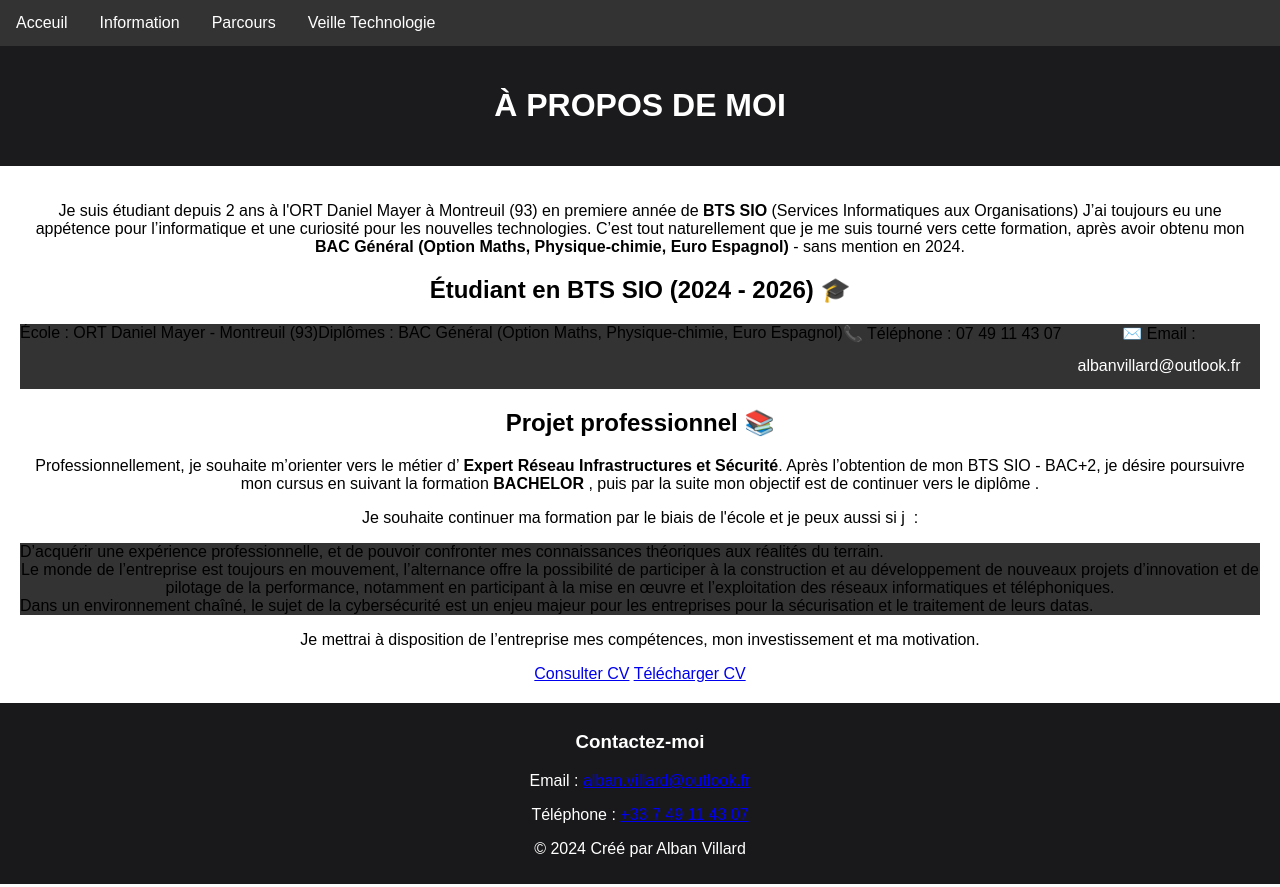
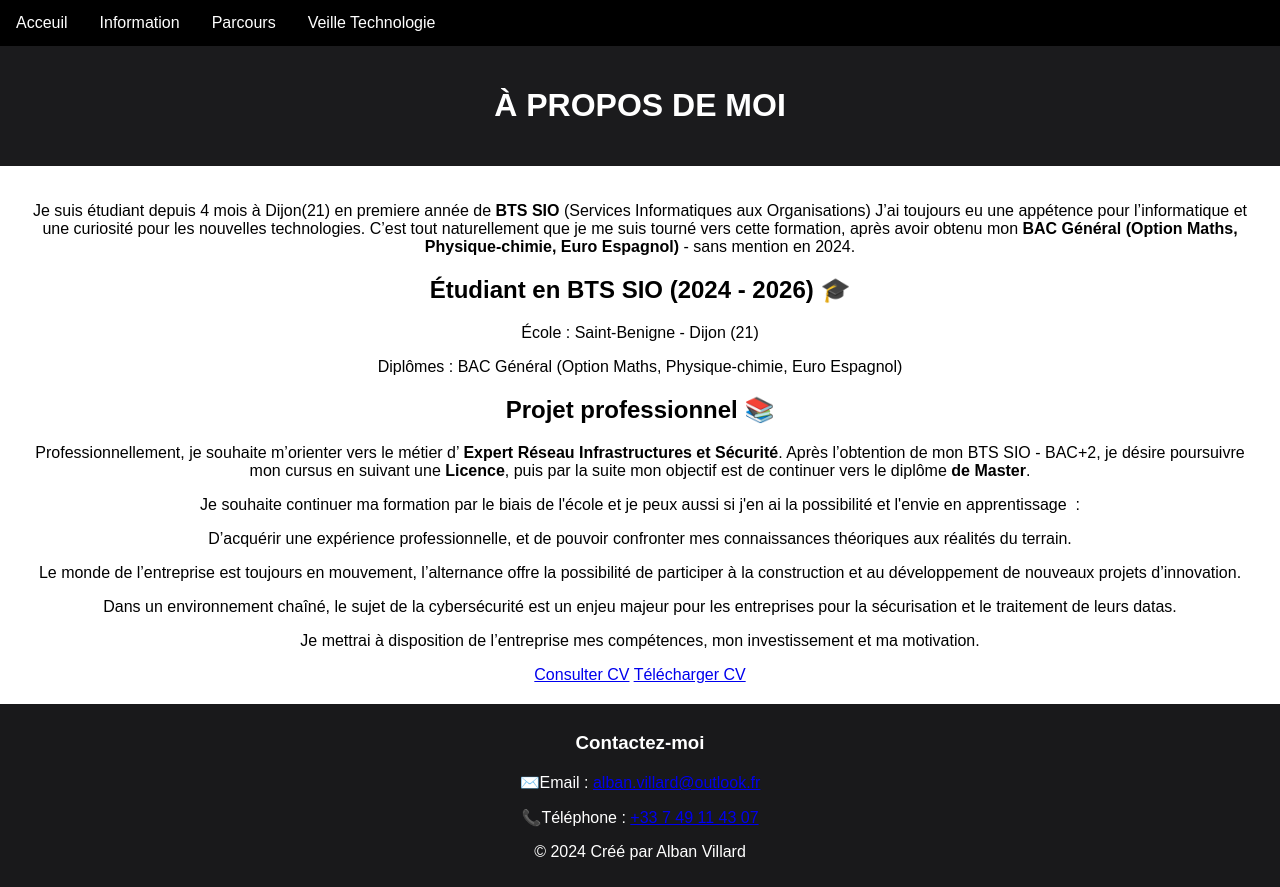
Before and after one commit to albanvillard/portfolio, a PHP site: page /information.html in a window 1280 px wide. Run offline with PHP 8.4, Linux system fonts and the light colour scheme.

Commit message:
pushecole4

```diff
--- a/information.css
+++ b/information.css
@@ -35,7 +35,7 @@ main {
 button {
     padding: 10px 20px;
     margin: 10px 0;
-    background-color: #403e49;
+    background-color: #f1f0f5;
     color: white;
     border: none;
     border-radius: 5px;
@@ -44,7 +44,7 @@ button {
 }
 
 button:hover {
-    background-color: #151518;
+    background-color: #ffffff;
 }
 
 /* Footer */
@@ -61,7 +61,7 @@ ul {
     margin: 0;
     padding: 0;
     overflow: hidden;
-    background-color: #333;
+    background-color: #000000;
   }
 
   li {
--- a/information.html
+++ b/information.html
@@ -22,19 +22,17 @@
     <main>
         <section>
             <p>
-                Je suis étudiant depuis 2 ans à l'ORT Daniel Mayer à Montreuil (93) en premiere année de
+                Je suis étudiant depuis 4 mois à Dijon(21) en premiere année de
                 <strong>BTS SIO</strong> (Services Informatiques aux Organisations)
                 J’ai toujours eu une appétence pour l’informatique et une curiosité pour les nouvelles technologies.
                 C’est tout naturellement que je me suis tourné vers cette formation, après avoir obtenu mon
                 <strong>BAC Général (Option Maths, Physique-chimie, Euro Espagnol) </strong> - sans mention en 2024.
             </p>
             <h2>Étudiant en BTS SIO (2024 - 2026) 🎓</h2>
-            <ul>
-                <li>École : ORT Daniel Mayer - Montreuil (93)</li>
-                <li>Diplômes : BAC Général (Option Maths, Physique-chimie, Euro Espagnol)</li>
-                <li>📞 Téléphone : 07 49 11 43 07</li>
-                <li>✉️ Email : <a href="mailto:albanvillard@outlook.fr">albanvillard@outlook.fr</a></li>
-            </ul>
+
+                <p>École : Saint-Benigne - Dijon (21)</p>
+                <p>Diplômes : BAC Général (Option Maths, Physique-chimie, Euro Espagnol)</p>
+
         </section>
 
         <section>
@@ -42,24 +40,25 @@
             <p>
                 Professionnellement, je souhaite m’orienter vers le métier d’
                 <strong>Expert Réseau Infrastructures et Sécurité</strong>.
-                Après l’obtention de mon BTS SIO - BAC+2, je désire poursuivre mon cursus en suivant la formation
-                <strong>BACHELOR </strong>, puis par la suite mon objectif est de continuer vers le diplôme
-                <strong></strong>.
+                Après l’obtention de mon BTS SIO - BAC+2, je désire poursuivre mon cursus en suivant une
+                <strong>Licence</strong>, puis par la suite mon objectif est de continuer vers le diplôme
+                <strong>de Master</strong>.
             </p>
             <p>
-                Je souhaite continuer ma formation par le biais de l'école et je peux aussi si j  :
+                Je souhaite continuer ma formation par le biais de l'école et je peux aussi si j'en ai la possibilité et l'envie en apprentissage  :
             </p>
-            <ul>
-                <li>D’acquérir une expérience professionnelle, et de pouvoir confronter mes connaissances théoriques aux réalités du terrain.</li>
-                <li>
+            <div>
+                <p>D’acquérir une expérience professionnelle, et de pouvoir confronter mes connaissances théoriques aux réalités du terrain.</li>
+                <p>
                     Le monde de l’entreprise est toujours en mouvement, l’alternance offre la possibilité de participer à la construction et
-                    au développement de nouveaux projets d’innovation et de pilotage de la performance, notamment en participant à la mise en œuvre
-                    et l’exploitation des réseaux informatiques et téléphoniques.
-                </li>
-                <li>
+                    au développement de nouveaux projets d’innovation.
+                </p>
+                <p>
                     Dans un environnement chaîné, le sujet de la cybersécurité est un enjeu majeur pour les entreprises pour la sécurisation et le traitement de leurs datas.
-                </li>
-            </ul>
+                </p>
+                </p>
+            </div>
+
             <p>
                 Je mettrai à disposition de l’entreprise mes compétences, mon investissement et ma motivation.
             </p>
@@ -72,8 +71,8 @@
     <footer>
         <div class="footer-content">
             <h3>Contactez-moi</h3>
-            <p>Email : <a href="mailto:alban.villard@outlook.fr">alban.villard@outlook.fr</a></p>
-            <p>Téléphone : <a href="tel:+33749114307">+33 7 49 11 43 07</a></p>
+            <p>✉️Email : <a href="mailto:alban.villard@outlook.fr">alban.villard@outlook.fr</a></p>
+            <p>📞Téléphone : <a href="tel:+33749114307">+33 7 49 11 43 07</a></p>
         </div>
         <div class="footer-bottom">
             <p>&copy; 2024 Créé par Alban Villard</p>
```
Also changed, not shown: parcours.html (+16 -18 lines).
